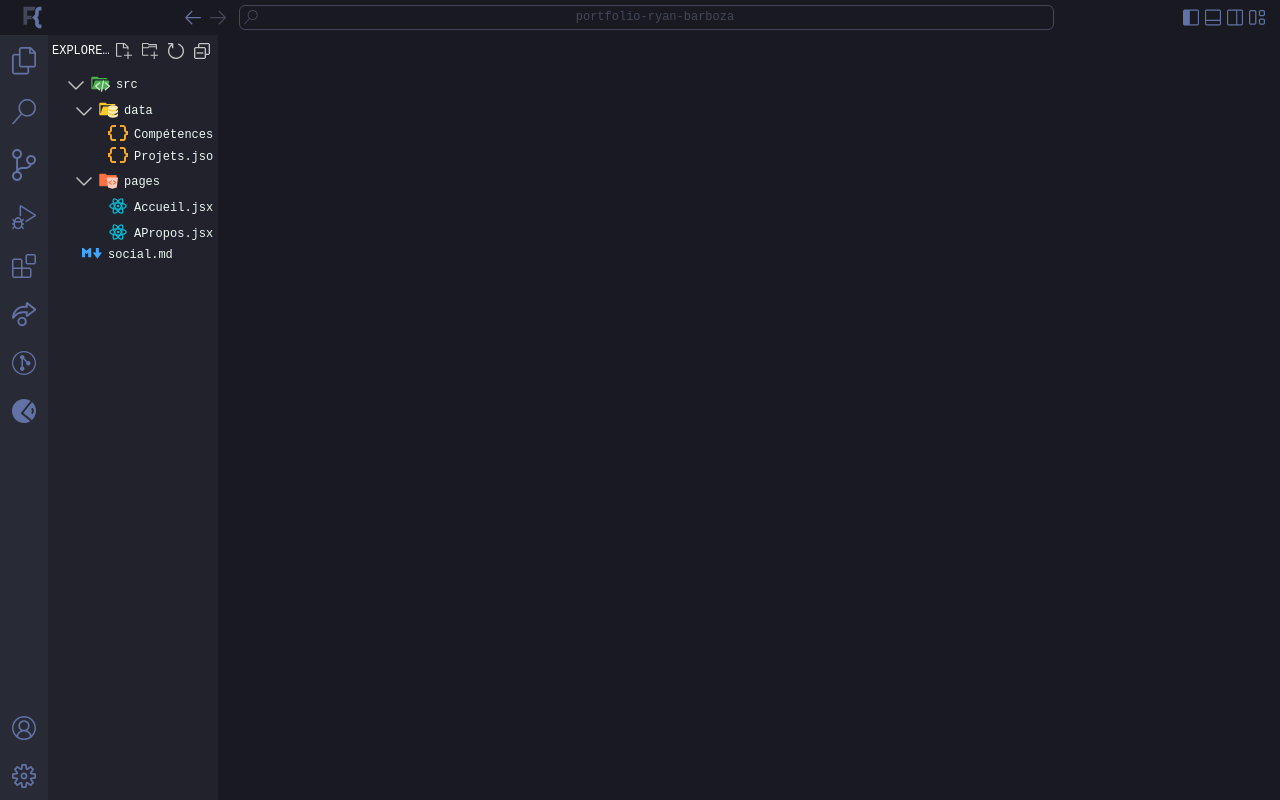
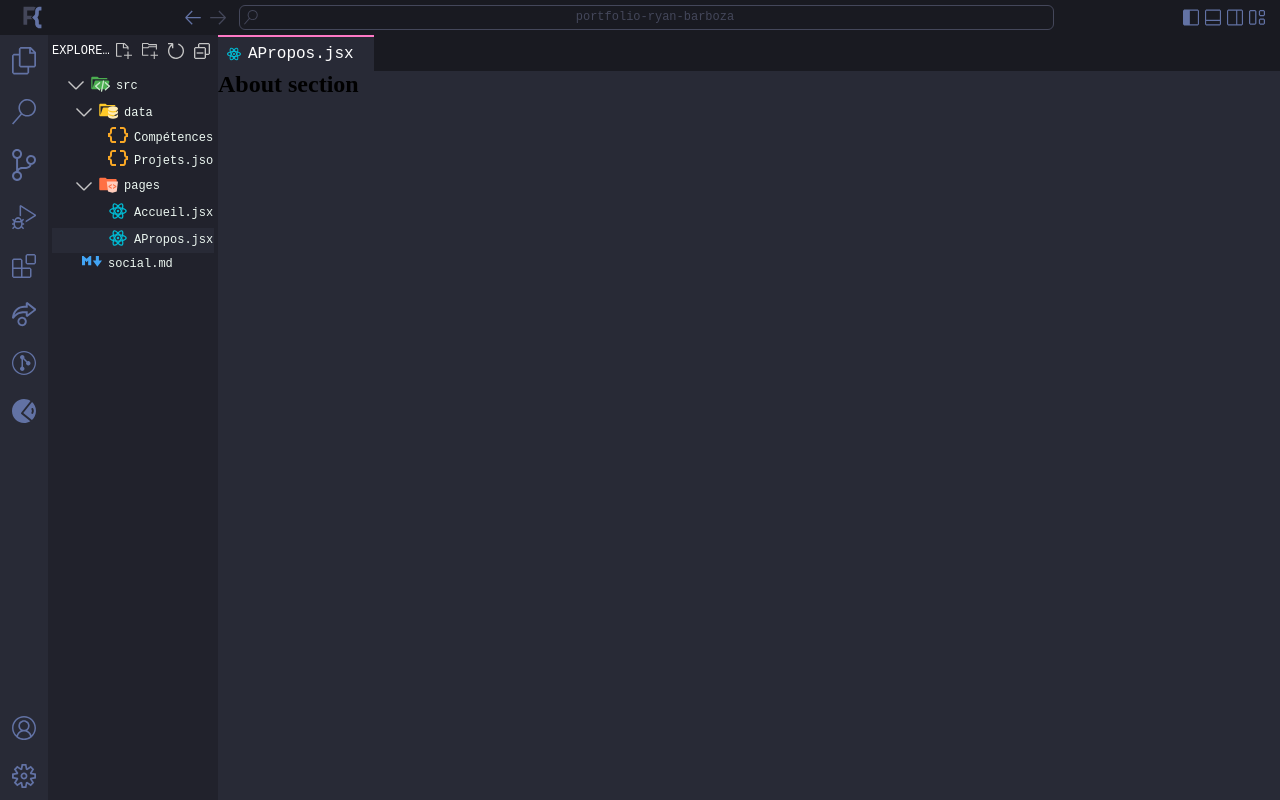
Before and after one commit to RetrozDev/portfolio, a React (Vite) app: page /vs-code/APropos.jsx in a window 1280 px wide. Built offline with nearby package versions, Linux system fonts and the light colour scheme.

Commit message:
Ajout de la navigation entre les fichiers

```diff
--- a/src/components/VsCode/SideBar.jsx
+++ b/src/components/VsCode/SideBar.jsx
@@ -45,7 +45,7 @@ const SideBar = () => {
 				/>
 				<FoldersRows
 					marginLeft="56px"
-                    url="/vs-code"
+                    url="Accueil.jsx"
 					file="Accueil.jsx"
 					FileIcon={SideBarIcons.JsxIcon}
 				/>
--- a/src/components/VsCode/SideBar/FoldersRow.jsx
+++ b/src/components/VsCode/SideBar/FoldersRow.jsx
@@ -1,18 +1,19 @@
 import { SideBarIcons } from "../../../svg/VsCode/components/SideBar";
-import { useNavigate } from "react-router-dom";
+import { NavLink, useNavigate } from "react-router-dom";
 import "../../../styles/VsCode/components/FoldersRow.css";
 
-const FoldersRows = ({  marginLeft, file, FileIcon, url }) => {
+const FoldersRows = ({ marginLeft, file, FileIcon, url }) => {
 	const navigate = useNavigate();
 
-	const handleNavigate = () => {
-		if (url) {
-			navigate(url);
-		}
-	};
-
 	return (
-		<button type="button" className="FoldersRows" onClick={handleNavigate}>
+	  <NavLink
+		className={({ isActive }) => {
+		  // Si 'url' est null, ne pas appliquer la classe 'active'
+		  if (!url) return 'FoldersRows';
+		  return isActive ? 'FoldersRows active' : 'FoldersRows'; // Appliquer 'active' si le lien est actif
+		}}
+		to={url || '#'} // Utilisation de '#' pour les liens sans URL
+	  >
 		{!url && (
 		  <div className="chevronIcon" style={{ marginLeft: marginLeft }}>
 			<SideBarIcons.Chevron />
@@ -22,7 +23,7 @@ const FoldersRows = ({  marginLeft, file, FileIcon, url }) => {
 		  <FileIcon />
 		</div>
 		{file && <p className="fileName">{file}</p>}
-		</button>
+	  </NavLink>
 	);
   };
 
--- /dev/null
+++ b/src/components/VsCode/sections/AboutSection.jsx
@@ -0,0 +1,9 @@
+const AboutSection = () => {
+	return (
+		<div className="AboutSection">
+			<h1>About section</h1>
+		</div>
+	);
+};
+
+export default AboutSection;
--- /dev/null
+++ b/src/components/VsCode/sections/HomeSection.jsx
@@ -0,0 +1,9 @@
+const HomeSection = () => {
+	return (
+		<div className="HomeSection">
+			<h1>Home section</h1>
+		</div>
+	);
+};
+
+export default HomeSection;
--- /dev/null
+++ b/src/components/VsCode/sections/Page404.jsx
@@ -0,0 +1,9 @@
+const Page404 = () => {
+	return (
+		<div className="Page404">
+			<h1>Page 404</h1>
+		</div>
+	);
+};
+
+export default Page404;
--- /dev/null
+++ b/src/components/VsCode/sections/ProjectsSection.jsx
@@ -0,0 +1,9 @@
+const ProjectsSection = () => {
+	return (
+		<div className="ProjectsSection">
+			<h1>Projects section</h1>
+		</div>
+	);
+};
+
+export default ProjectsSection;
--- /dev/null
+++ b/src/components/VsCode/sections/SkillsSection.jsx
@@ -0,0 +1,9 @@
+const SkillsSection = () => {
+	return (
+		<div className="SkillsSection">
+			<h1>Skills section</h1>
+		</div>
+	);
+};
+
+export default SkillsSection;
--- /dev/null
+++ b/src/components/VsCode/sections/SocialSection.jsx
@@ -0,0 +1,9 @@
+const AboutSection = () => {
+	return (
+		<div className="AboutSection">
+			<h1>Social section</h1>
+		</div>
+	);
+};
+
+export default AboutSection;
--- a/src/pages/Desktop.jsx
+++ b/src/pages/Desktop.jsx
@@ -4,7 +4,7 @@ const Desktop = () => {
 	const navigate = useNavigate();
 	return (
 		<main className="Desktop">
-			<div className="vsCodeShortcut" onDoubleClick={() => navigate("/vs-code")}>
+			<div className="vsCodeShortcut" onDoubleClick={() => navigate("/vs-code/Accueil.jsx")}>
 				<svg
 
 					viewBox="0 0 66 66"
--- a/src/pages/VsCode.jsx
+++ b/src/pages/VsCode.jsx
@@ -3,14 +3,55 @@ import TopBar from "../components/VsCode/TopBar.jsx";
 import { useParams } from "react-router-dom";
 import { RightBar } from "../components/VsCode/RightBar.jsx";
 import SideBar from "../components/VsCode/SideBar.jsx";
+import { SideBarIcons } from "../svg/VsCode/components/SideBar.jsx";
+
+// Sections
+import AboutSection from "../components/VsCode/sections/AboutSection.jsx";
+import HomeSection from "../components/VsCode/sections/HomeSection.jsx";
+import Page404 from "../components/VsCode/sections/Page404.jsx";
+import ProjectsSection from "../components/VsCode/sections/ProjectsSection.jsx";
+import SkillsSection from "../components/VsCode/sections/SkillsSection.jsx";
+import SocialSection from "../components/VsCode/sections/SocialSection.jsx";
+
 const VsCode = () => {
 	const { file } = useParams();
+	const extension = file ? file.split(".")[1] : null;
 	return (
 		<div className="VsCode">
 			<TopBar />
 			<main>
 				<RightBar />
 				<SideBar />
+				<section>
+					<header>
+						<div className="fileName">
+							{extension === "json" ? (
+								<SideBarIcons.JsonIcon />
+							) : extension === "jsx" ? (
+								<SideBarIcons.JsxIcon />
+							) : extension === "md" ? (
+								<SideBarIcons.MdIcon />
+							) : (
+								<span>404</span>
+							)}
+
+							<p>{file}</p>
+						</div>
+					</header>
+					{file && file === "Compétences.json" ? (
+						<SkillsSection />
+					) : file === "Projets.json" ? (
+						<ProjectsSection />
+					) : file === "Accueil.jsx" ? (
+						<HomeSection />
+					) : file === "APropos.jsx" ? (
+						<AboutSection />
+					) : file === "social.md" ? (
+						<SocialSection />
+					) : (
+						<Page404 />
+					)}
+				</section>
 			</main>
 		</div>
 	);
--- a/src/styles/VsCode/VsCode.css
+++ b/src/styles/VsCode/VsCode.css
@@ -3,9 +3,47 @@
 	min-height: 100vh;
 	display: flex;
 	flex-direction: column;
+}
+
 main {
 	display: flex;
 	flex: 1;
 	height: 100%;
 }
+
+section {
+	display: flex;
+	flex-direction: column;
+	flex: 1;
+    background-color: var(--dark3);
+	header {
+		display: flex;
+		flex-direction: row;
+        background-color: var(--dark1);
+		.fileName {
+            padding: 8px;
+            width: 156px;
+            border-top: 2px solid var(--magenta);
+            background-color: var(--dark3);
+			display:flex;
+            gap: 6px;
+            align-items: center;
+            font-family: var(--fira);
+            color: #fff;
+            svg {
+				width: 16px;
 			}
+
+			span {
+				font-size: 10px;
+				color: var(--blue);
+			}
+
+            p {
+                text-overflow: ellipsis;
+                white-space: nowrap;
+                overflow: hidden;
+            }
+		}
+	}
+}
--- a/src/styles/VsCode/components/FoldersRow.css
+++ b/src/styles/VsCode/components/FoldersRow.css
@@ -15,6 +15,8 @@
 	-moz-osx-font-smoothing: inherit;
 	-webkit-appearance: none;
 	appearance: none;
+	text-decoration: none;
+
 
 	&&:hover {
 		background-color: var(--dark3);
@@ -50,3 +52,7 @@
         flex: 1;
 	}
 }
+
+.FoldersRows.active {
+	background-color: var(--dark3);
+}
```
Lines whose indentation alone changed are shown as unchanged.
